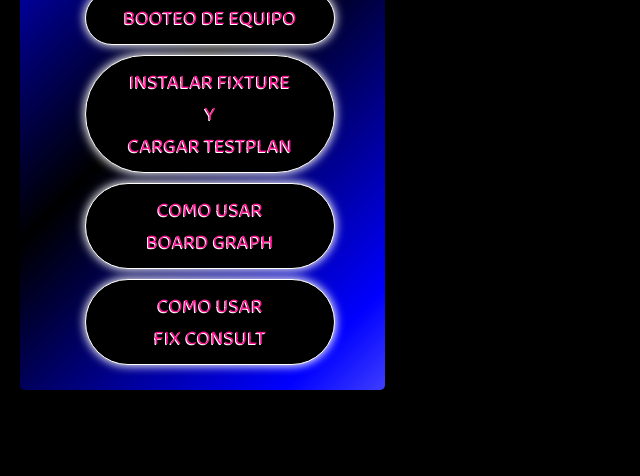
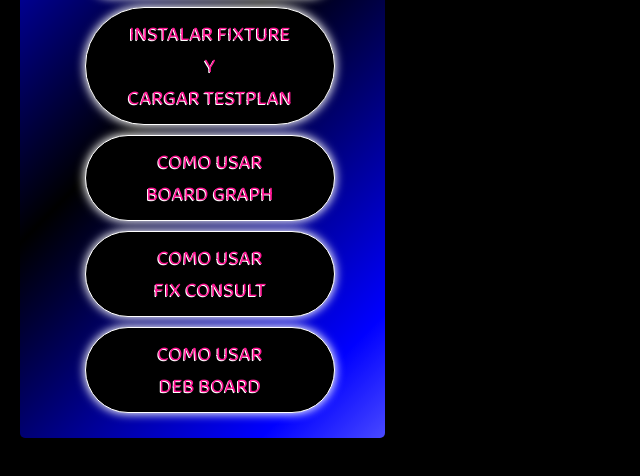
Before and after one commit to Felipe021284/DEPARTAMENTO-DE-PRUEBAS-, a plain HTML site: page MANUAL.html in a window 1280 px wide. Shown: the part 284-760 px from the top of the page, without its empty margins (0-640 px from the left). Drawn offline with Linux system fonts and the light colour scheme.

Commit message:
MANUAL.html

```diff
--- a/MANUAL.html
+++ b/MANUAL.html
@@ -296,195 +296,9 @@ i{
     <a href="FIX CONSULT">COMO USAR <br /> FIX CONSULT</a>
     </li>
 
-
-
-    <!--li>
-    <a href="TEMA 6">6</a>
+        <li>
+    <a href="DEB BOARD">COMO USAR <br />DEB BOARD</a>
     </li>
-
-    <li>
-    <a href="TEMA 7"> 7</a>
-    </li>
-
-    <li>
-    <a href="TEMA 8"> 8</a>
-    </li>
-
-    <li>
-    <a href="TEMA 9"> 9</a>
-    </li>
-
-    <li>
-    <a href="TEMA 10"> 10</a>
-    </li>
-
-    <li>
-    <a href="TEMA 11">11</a>
-    </li>
-
-<li>
-    <a href="TEMA 12">12</a>
-    </li>
-
-<li>
-    <a href="TEMA 13"> 13</a>
-    </li>
-
-    <li>
-    <a href="TEMA 14">14</a>
-    </li>
-
-<li>
-    <a href="TEMA 15">15</a>
-    </li>
-
-    <li>
-    <a href="TEMA 16"> 16</a>
-    </li>
-
-    <li>
-    <a href="TEMA 17"> 17
-
-    </a>
-    </li>
-
-    <li>
-    <a href="TEMA 18"> 18
-
-    </a>
-    </li>
-
-     <li>
-    <a href="TEMA 19"> 19
-
-    </a>
-    </li>
-
-     <li>
-    <a href="TEMA 20"> 20
-
-    </a>
-    </li>
-
-     <li>
-    <a href="TEMA 21"> 21
-
-    </a>
-    </li>
-
-
-     <li>
-    <a href="TEMA 22"> 22
-
-    </a>
-    </li>
-
-     <li>
-    <a href="TEMA 23"> 23
-
-    </a>
-    </li>
-     <li>
-    <a href="TEMA 24"> 24
-
-    </a>
-    </li>
-
-     <li>
-    <a href="TEMA 25"> 25
-
-    </a>
-    </li>
-
-    <li>
-    <a href="TEMA 26"> 26
-
-    </a>
-    </li>
-
-
-     <li>
-    <a href="TEMA 27"> 27
-
-    </a>
-    </li>
-
-     <li>
-    <a href="TEMA 28"> 28
-
-    </a>
-    </li>
-     <li>
-    <a href="TEMA 29"> 29
-
-    </a>
-    </li>
-
-     <li>
-    <a href="TEMA 30"> 30
-
-    </a>
-    </li>
-
-    <!--li>
-    <a href="TEMA 31"> 31
-
-    </a>
-    </li>
-
-
-     <li>
-    <a href="TEMA 32"> 32
-
-    </a>
-    </li>
-
-     <li>
-    <a href="TEMA 33"> 33
-
-    </a>
-    </li>
-     <li>
-    <a href="TEMA 34"> 34
-
-    </a>
-    </li>
-
-     <li>
-    <a href="TEMA 35"> 35
-
-    </a>
-    </li>
-
-    <li>
-    <a href="TEMA 36"> 36
-
-    </a>
-    </li>
-
-
-     <li>
-    <a href="TEMA 37"> 37
-
-    </a>
-    </li>
-
-     <li>
-    <a href="TEMA 38"> 38
-
-    </a>
-    </li>
-     <li>
-    <a href="TEMA 39"> 39
-
-    </a>
-    </li>
-
-     <li>
-    <a href="TEMA 40"> 40
-
-    </a>
-    </li-->
 
 
     </ul>
```
